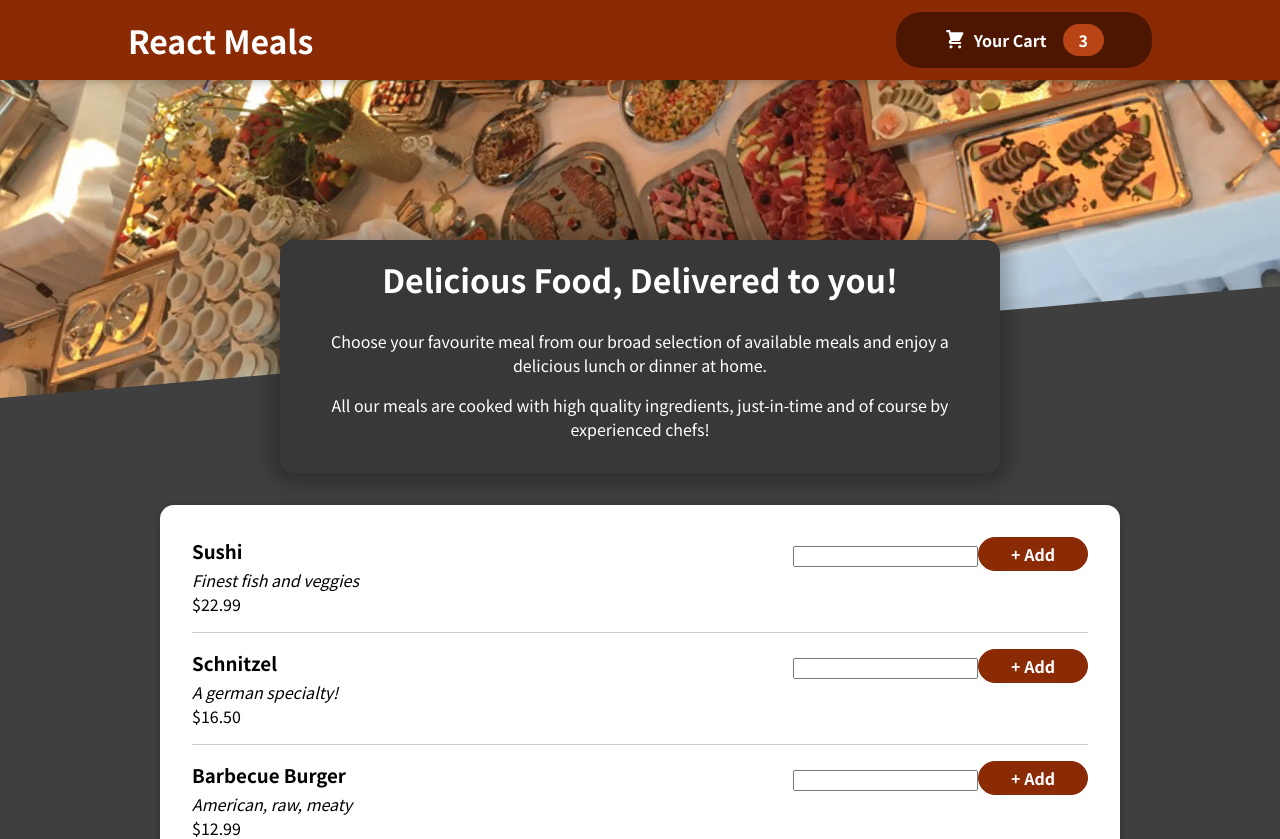
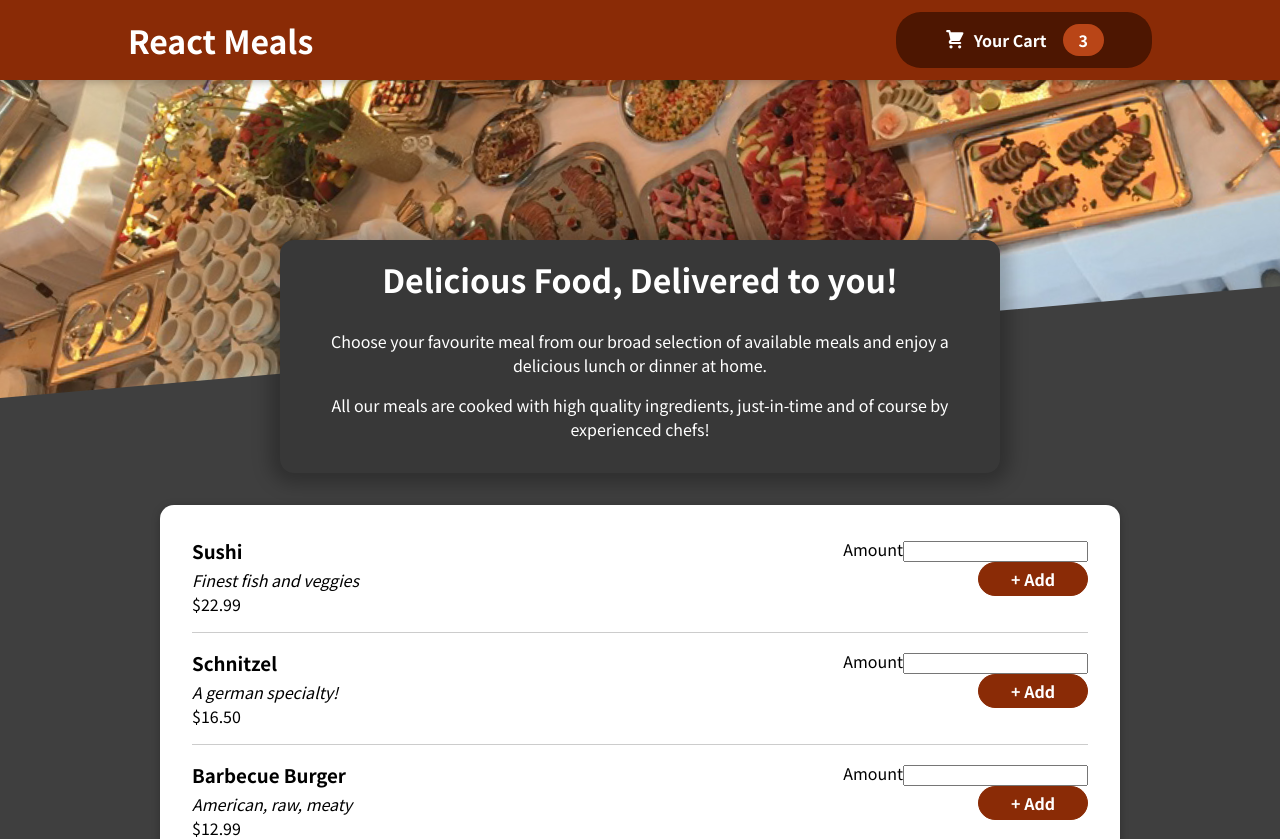
Before and after one commit to Shobhityadav99/Food-Order-App-React, a React (Create React App) app: page / in a window 1280 px wide. Shown: the top 839 px of the page. Built offline with nearby package versions, Linux system fonts and the light colour scheme.

Commit message:
Form done

```diff
--- /dev/null
+++ b/src/components/Cart/Cart.js
@@ -0,0 +1,5 @@
+const Cart = props => {
+
+}
+
+export default Cart;
--- a/src/components/Meals/AvailableMeals.js
+++ b/src/components/Meals/AvailableMeals.js
@@ -31,7 +31,7 @@ const DUMMY_MEALS = [
 
 const AvailableMeals = () => {
     const mealsList = DUMMY_MEALS.map(meal =>
-        <MealItem key={meal.id} name={meal.name} description={meal.description} price={meal.price}/>);
+        <MealItem id={meal.id} key={meal.id} name={meal.name} description={meal.description} price={meal.price}/>);
     return <section className={classes.meals}>
         <Card>
         <ul>
--- a/src/components/Meals/MealItem/MealItem.js
+++ b/src/components/Meals/MealItem/MealItem.js
@@ -10,7 +10,7 @@ const MealItem = props => {
             <div classNam={classes.price}>{price}</div>
         </div>
         <div>
-            <MealItemForm />
+            <MealItemForm id={props.id} />
         </div>
     </li>
 }
--- a/src/components/Meals/MealItem/MealItemForm.js
+++ b/src/components/Meals/MealItem/MealItemForm.js
@@ -1,8 +1,16 @@
-import classes from "./MealItemForm.module.css";
+import Input from "../../UI/Input";
+import classes from "./MealItemform.module.css";
 
 const MealItemForm = props => {
     return <form className={classes.form}>
-        <input />
+        <Input label="Amount" input= {{
+            id: 'amount_' + props.id,
+            type: 'number',
+            min: '1',
+            max: '5',
+            step: '1',
+            defaultValue: '1'
+        }}/>
         <button>+ Add</button>
     </form>
 }
--- a/src/components/UI/Input.js
+++ b/src/components/UI/Input.js
@@ -0,0 +1,10 @@
+import classes from "./Input.module.css";
+
+const Input = props => {
+    return <div className={classes.input}>
+        <label {...props.input}>{props.label}</label>
+        <input />
+    </div>
+}
+
+export default Input;
```
Also changed, not shown: 1 other file (tests, documents, lock files or other folders).
